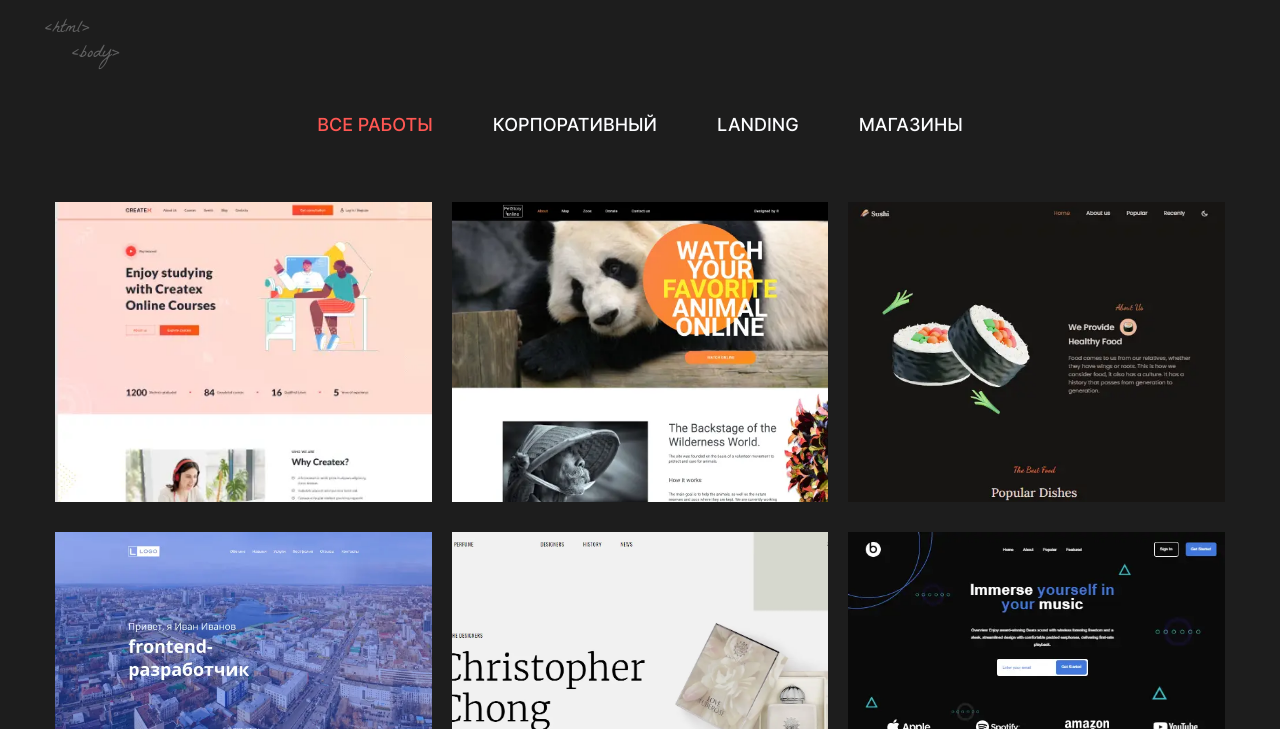
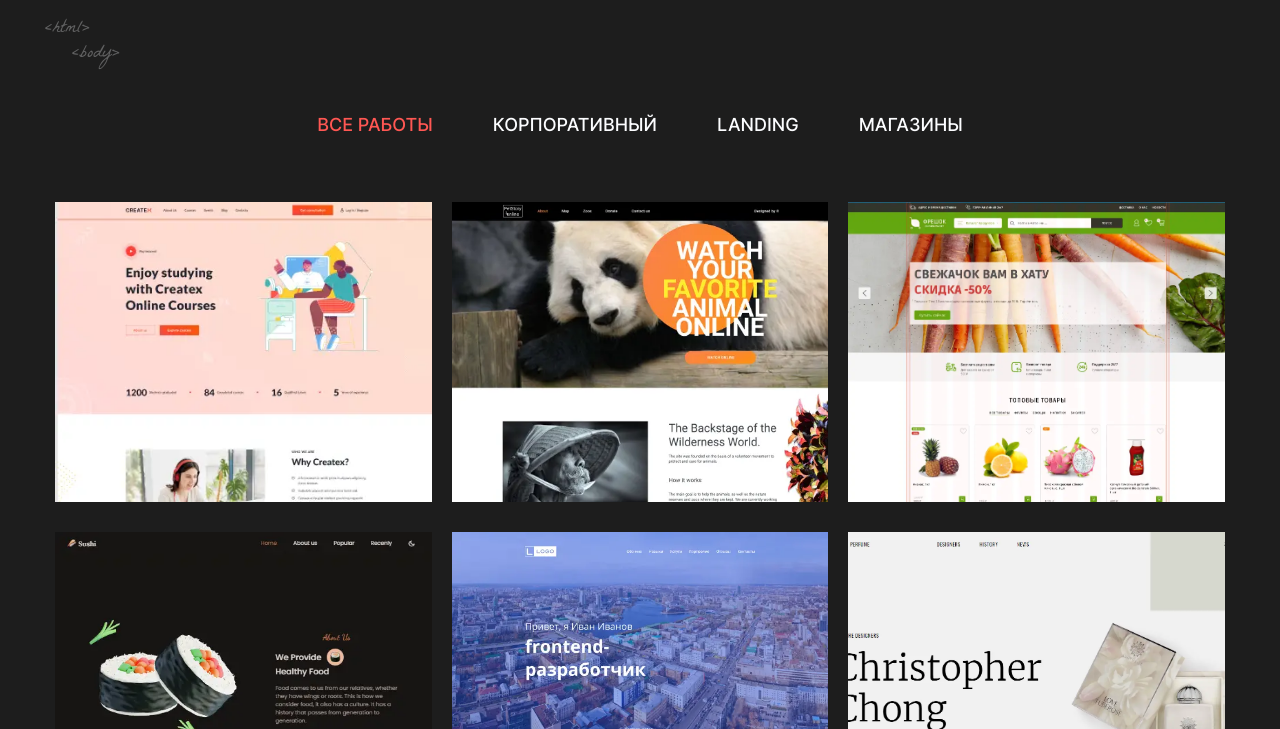
Before and after one commit to PrisonBreak8/portfolio-cv, a plain HTML site: page portfolio-cv/portfolio.html in a window 1280 px wide. Shown: the part 71-800 px from the top of the page. Drawn offline with Linux system fonts and the light colour scheme.

Commit message:
feat: add a new job

```diff
--- a/portfolio-cv/portfolio.html
+++ b/portfolio-cv/portfolio.html
@@ -6,7 +6,7 @@
 	<meta charset="UTF-8">
 	<meta name="format-detection" content="telephone=no">
 	<!-- <style>body{opacity: 0;}</style> -->
-	<link rel="stylesheet" href="css/style.min.css?_v=20221227132746">
+	<link rel="stylesheet" href="css/style.min.css?_v=20221227135134">
 	<link rel="shortcut icon" href="favicon.ico">
 	<!-- <meta name="robots" content="noindex, nofollow"> -->
 	<meta name="viewport" content="width=device-width, initial-scale=1.0">
@@ -90,6 +90,17 @@
 							</figure>
 						</div>
 
+						<div data-watch class="portfolio__item portfolio__item_page internet-shop">
+							<figure class="portfolio-card">
+								<picture><source srcset="img/my-works/freshok-preview.webp" type="image/webp"><img class="portfolio-card__picture" src="img/my-works/freshok-preview.png" alt="freshok magazine website"></picture>
+								<figcaption class="portfolio-card__figcaption">
+									<h3 class="portfolio-card__description">Freshok</h3>
+									<h5 class="portfolio-card__sub-description">In developing</h5>
+								</figcaption>
+								<a class="portfolio-card__link-work" href="https://prisonbreak8.github.io/freshock/freshock/" target="_blank"></a>
+							</figure>
+						</div>
+
 						<div data-watch class="portfolio__item portfolio__item_page landing">
 							<figure class="portfolio-card">
 								<picture><source srcset="img/my-works/sushi-landing-preview.webp" type="image/webp"><img class="portfolio-card__picture" src="img/my-works/sushi-landing-preview.png" alt="sushi landing website"></picture>
@@ -169,7 +180,7 @@
 		</div>
 	</div>
 </div> -->
-	<script src="js/app.min.js?_v=20221227132746"></script>
+	<script src="js/app.min.js?_v=20221227135134"></script>
 </body>
 
 </html>
```
Also changed, not shown: portfolio-cv/index.html (+3 -3 lines), portfolio-cv/img/my-works/freshok-preview.png (added), portfolio-cv/img/my-works/freshok-preview.webp (added).
